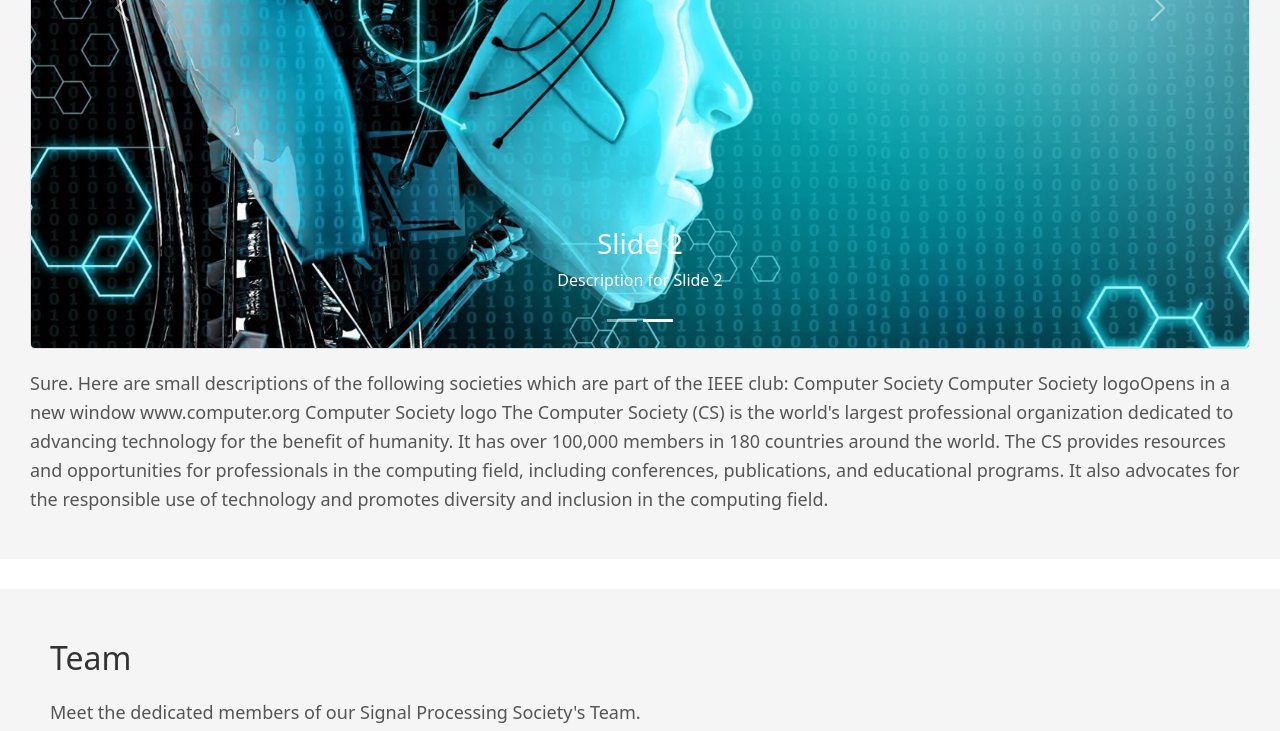
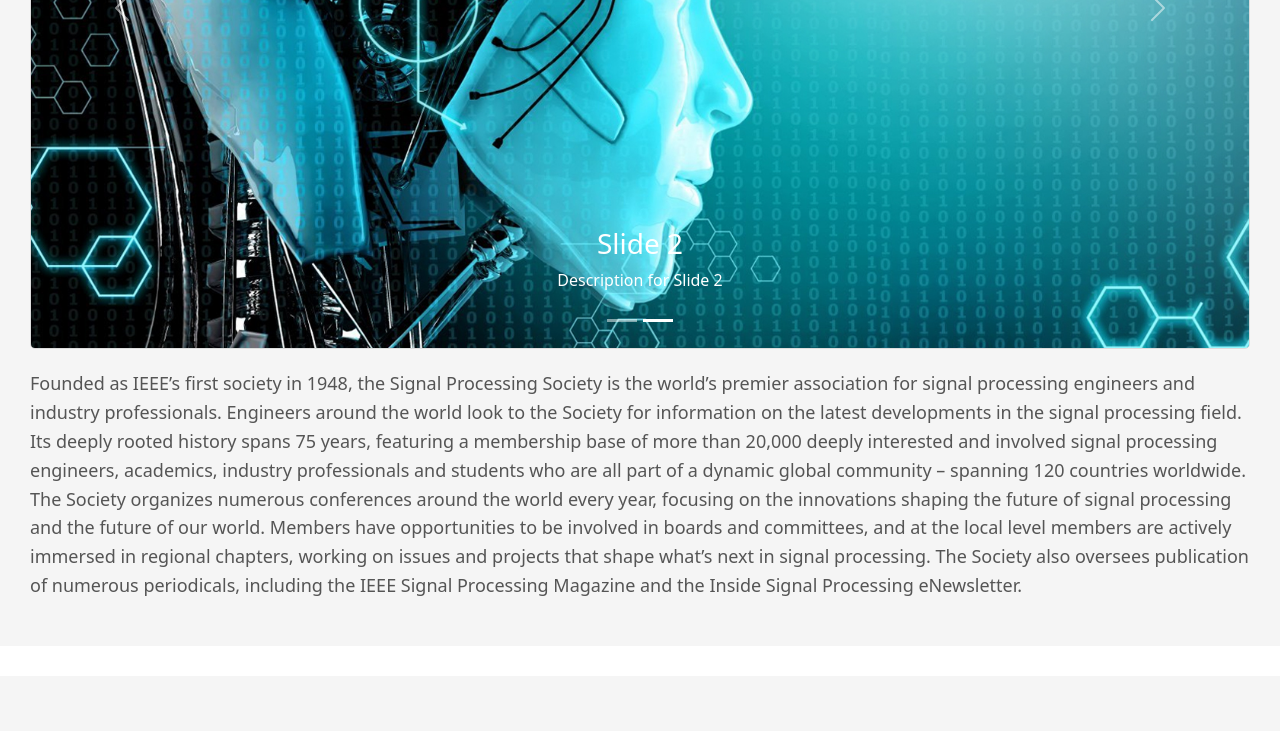
Before and after one commit to trial-start/ieee_site, a React (Create React App) app: page /signal-processing-society in a window 1280 px wide. Shown: the part 501-1232 px from the top of the page. Built offline with nearby package versions, Linux system fonts and the light colour scheme; no server answers; the database is empty.

Commit message:
Update SignalProcessingSociety

```diff
--- a/src/components/SignalProcessingSociety.js
+++ b/src/components/SignalProcessingSociety.js
@@ -13,16 +13,11 @@ const SignalProcessingSociety = ({ imgs, num }) => {
         <h2 className="section-heading">Signal Processing Society</h2>
         <Carousel val="x" imgs={imgs} />
         <p className="section-description">
-          Sure. Here are small descriptions of the following societies which are
-          part of the IEEE club: Computer Society Computer Society logoOpens in
-          a new window www.computer.org Computer Society logo The Computer
-          Society (CS) is the world's largest professional organization
-          dedicated to advancing technology for the benefit of humanity. It has
-          over 100,000 members in 180 countries around the world. The CS
-          provides resources and opportunities for professionals in the
-          computing field, including conferences, publications, and educational
-          programs. It also advocates for the responsible use of technology and
-          promotes diversity and inclusion in the computing field.
+          Founded as IEEE’s first society in 1948, the Signal Processing Society is the world’s premier association for signal processing engineers and industry professionals. Engineers around the world look to the Society for information on the latest developments in the signal processing field. Its deeply rooted history spans 75 years, featuring a membership base of more than 20,000 deeply interested and involved signal processing engineers, academics, industry professionals and students who are all part of a dynamic global community – spanning 120 countries worldwide.
+
+The Society organizes numerous conferences around the world every year, focusing on the innovations shaping the future of signal processing and the future of our world.
+
+Members have opportunities to be involved in boards and committees, and at the local level members are actively immersed in regional chapters, working on issues and projects that shape what’s next in signal processing. The Society also oversees publication of numerous periodicals, including the IEEE Signal Processing Magazine and the Inside Signal Processing eNewsletter.
         </p>
       </section>
       <section className="core-team-section" id="coreteam">
```
